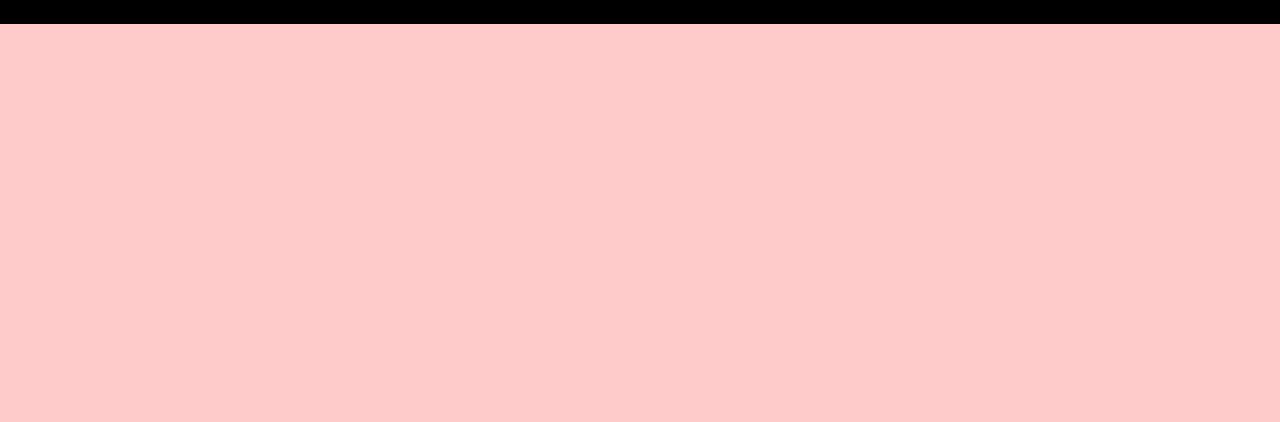
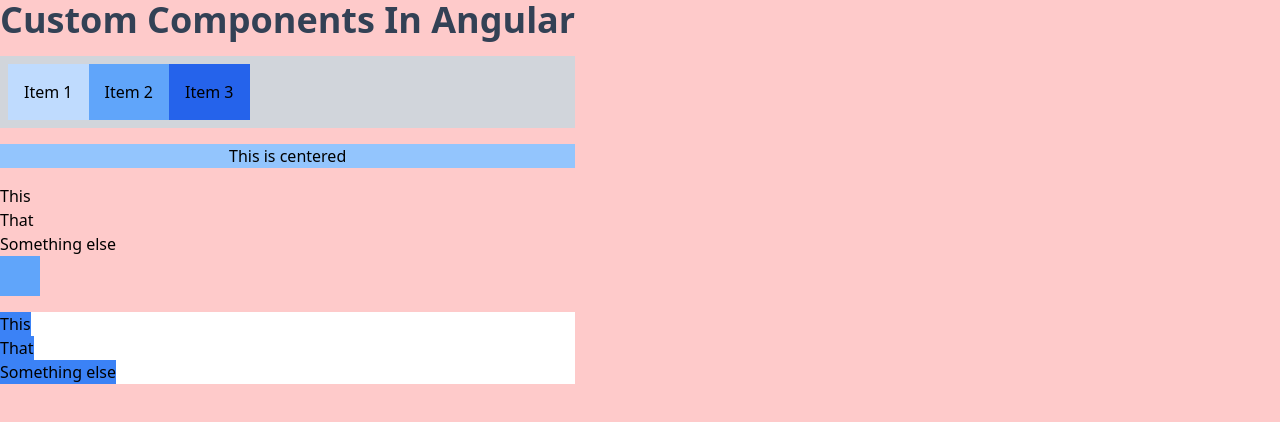
Before and after one commit to EvanMarie/learning-angular, an Angular app: page / in a window 1280 px wide. Shown: the top 422 px of the page. Built offline with nearby package versions, Linux system fonts and the light colour scheme.

Commit message:
trying to debug some styling issues

```diff
--- a/src/app/app.component.html
+++ b/src/app/app.component.html
@@ -10,10 +10,9 @@
 
 <main class="w-full h-[100svh] bg-red-200">
   <app-flex-full>
-    <div class="flex w-full bg-black flex-col">This</div>
-    <!-- <app-vstack-full customClass="gap-[2vh]">
+    <app-vstack-full customClass="w-full gap-[2vh]">
       <h1 class="text-4xl font-bold text-slate-700">Custom Components In Angular</h1>
-      <app-flex-full customClass="bg-gray-300 p-[1vh] w-full ">
+      <app-flex-full customClass="bg-gray-300 p-[1vh] w-full">
         <div class="p-4 bg-blue-200">Item 1</div>
         <div class="p-4 bg-blue-400">Item 2</div>
         <div class="p-4 bg-blue-600">Item 3</div>
@@ -36,9 +35,10 @@
           <p class="bg-blue-500">Something else</p>
         </app-flex-fit>
       </app-vstack-full>
-    </app-vstack-full> -->
+    </app-vstack-full>
   </app-flex-full>
 </main>
+
 
 
 <!-- * * * * * * * * * * * * * * * * * * * * * * * * * * * * * * * * -->
--- a/src/app/app.component.ts
+++ b/src/app/app.component.ts
@@ -7,7 +7,7 @@
     selector: 'app-root',
     standalone: true,
     templateUrl: './app.component.html',
-    styleUrl: './app.component.css',
+    styleUrl: '/global.css',
     imports: [RouterOutlet, FlexFull, CenterHorizontal, VStackFit, VStackFull, FlexFit]
 })
 export class AppComponent {
--- a/src/app/building-blocks/flexboxes.component.ts
+++ b/src/app/building-blocks/flexboxes.component.ts
@@ -20,7 +20,7 @@
 @Component({
   selector: 'app-flex-full',
   template: `
-    <div class="flex" [ngClass]="customClass">
+    <div class="flex w-full" [ngClass]="customClass">
       <ng-content></ng-content>
     </div>
   `,
@@ -65,7 +65,7 @@
 @Component({
   selector: 'app-vstack-full',
   template: `
-    <div class="w-full flex flex-col min-w-full" [ngClass]="customClass">
+    <div class="w-full flex flex-col" [ngClass]="customClass">
       <ng-content></ng-content>
     </div>
   `,
```
Also changed, not shown: src/app/app.component.css (deleted).
